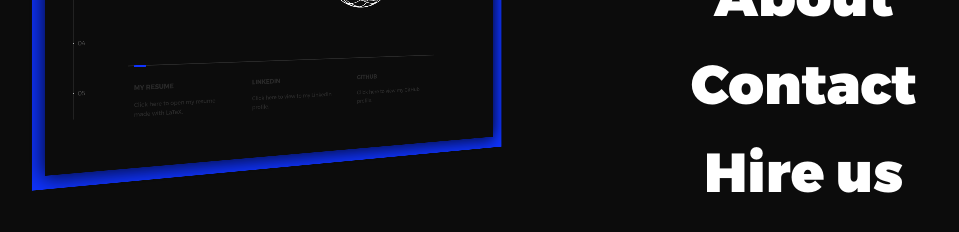
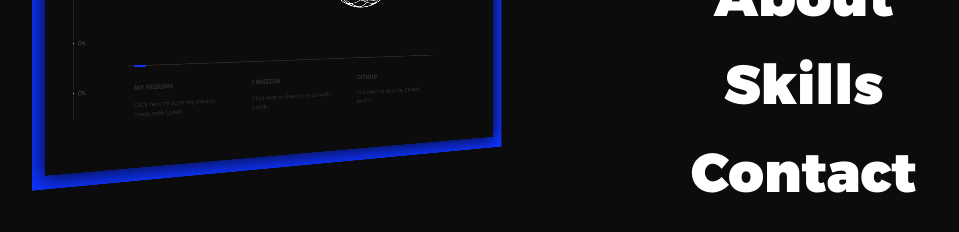
Before and after one commit to luckmanqasim/luckmanqasim.github.io, a plain HTML site: page index.html in a window 1280 px wide. Both pictures are taken after a click on the element 1191 px from the left and 35 px from the top of the page. Shown: the part 406-638 px from the top of the page, without its empty margins (13-972 px from the left). Drawn offline with nearby package versions, Linux system fonts and the light colour scheme.

Commit message:
Fixed bugs

```diff
--- a/index.html
+++ b/index.html
@@ -276,8 +276,8 @@
     <li class="is-active">Home</li>
     <li>Works</li>
     <li>About</li>
+    <li>Skills</li>
     <li>Contact</li>
-    <li>Hire us</li>
   </ul>
 </div>
 
```
